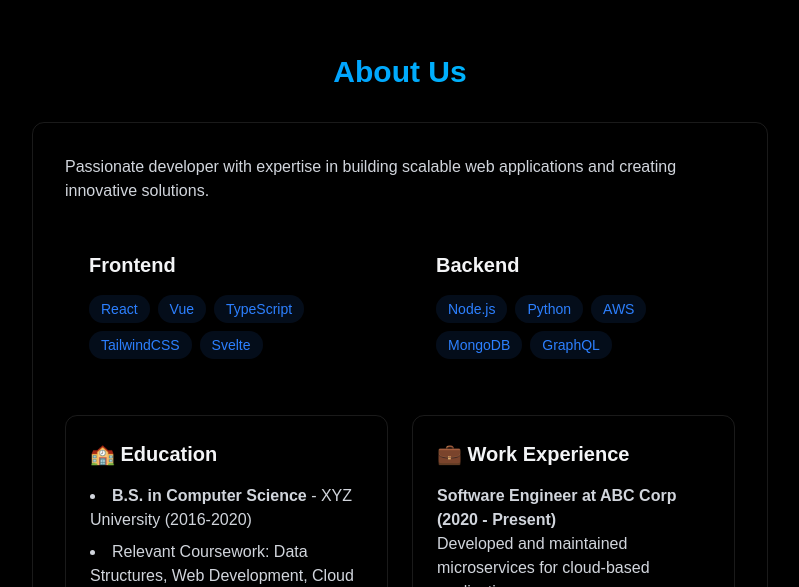
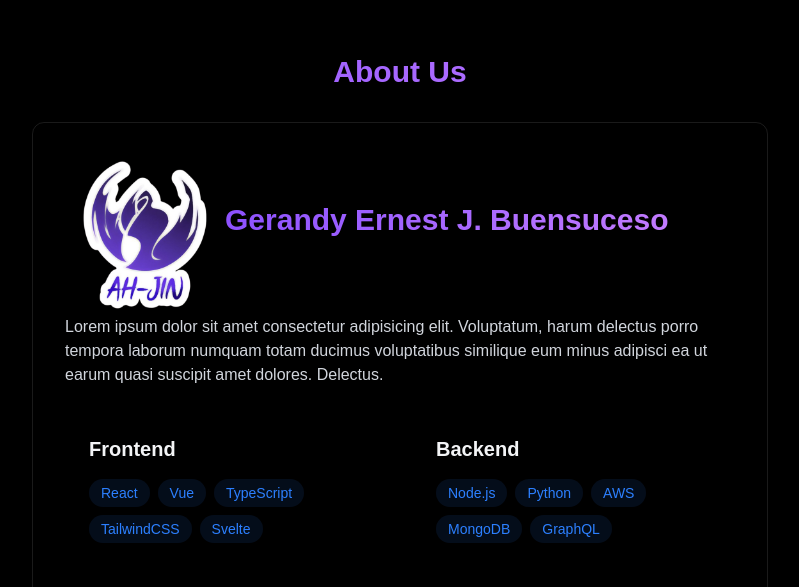
Before and after one commit to Gerandy/ahjin, a React app: page / in a window 1280 px wide. Shown: the part 826-1413 px from the top of the page, without its empty margins (240-1039 px from the left). Built offline with nearby package versions, Linux system fonts and the light colour scheme; the HTML template or start-up script is replaced by a standard one.

Commit message:
about us profile picture and name  by erwin

```diff
--- a/src/components/sections/About.jsx
+++ b/src/components/sections/About.jsx
@@ -18,16 +18,19 @@ export const About = () => {
     >
       <RevealOnScroll>
         <div className="max-w-3xl mx-auto px-4">
-          <h2 className="text-3xl font-bold mb-8 bg-gradient-to-r from-blue-500 to-cyan-400 bg-clip-text text-transparent text-center">
+          <h2 className="text-3xl font-bold mb-8 bg-gradient-to-r from-violet-500 to-purple-400 bg-clip-text text-transparent text-center">
             {" "}
             About Us
           </h2>
 
           {/*======================================1ST USER=========================================================*/}
           <div className="rounded-xl p-8 border-white/10 border hover:-translate-y-1 transition-all">
+            <div className="flex items-center">
+              <img className=" h-40 w-40" src="src/assets/ahjinLogo.png"></img>
+              <p className="text-[30px] font-bold mb-8 bg-gradient-to-r from-violet-500 to-purple-400 bg-clip-text text-transparent text-center">Gerandy Ernest J. Buensuceso</p>
+            </div>
             <p className="text-gray-300 mb-6">
-              Passionate developer with expertise in building scalable web
-              applications and creating innovative solutions.
+              Lorem ipsum dolor sit amet consectetur adipisicing elit. Voluptatum, harum delectus porro tempora laborum numquam totam ducimus voluptatibus similique eum minus adipisci ea ut earum quasi suscipit amet dolores. Delectus.
             </p>
 
             <div className="grid grid-cols-1 md:grid-cols-2 gap-6">
```
